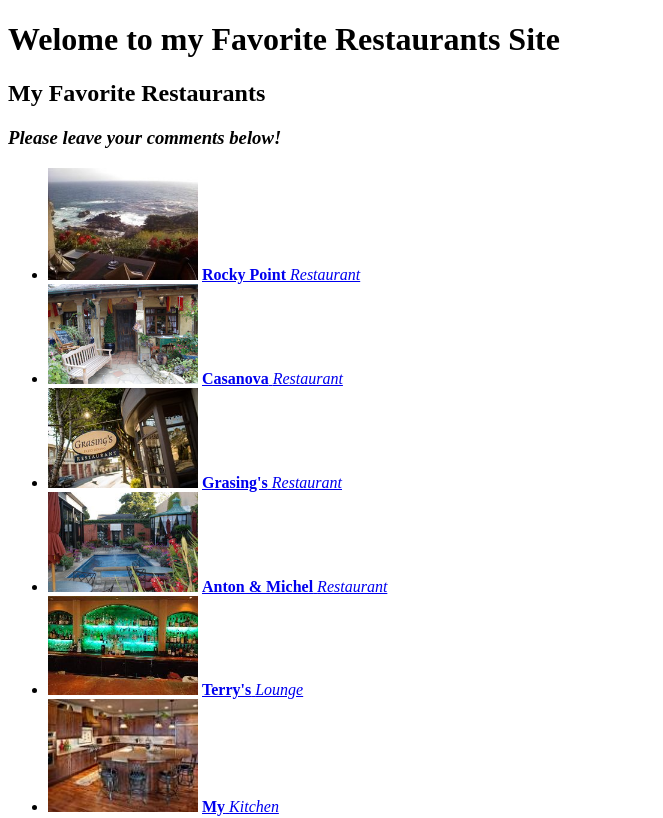
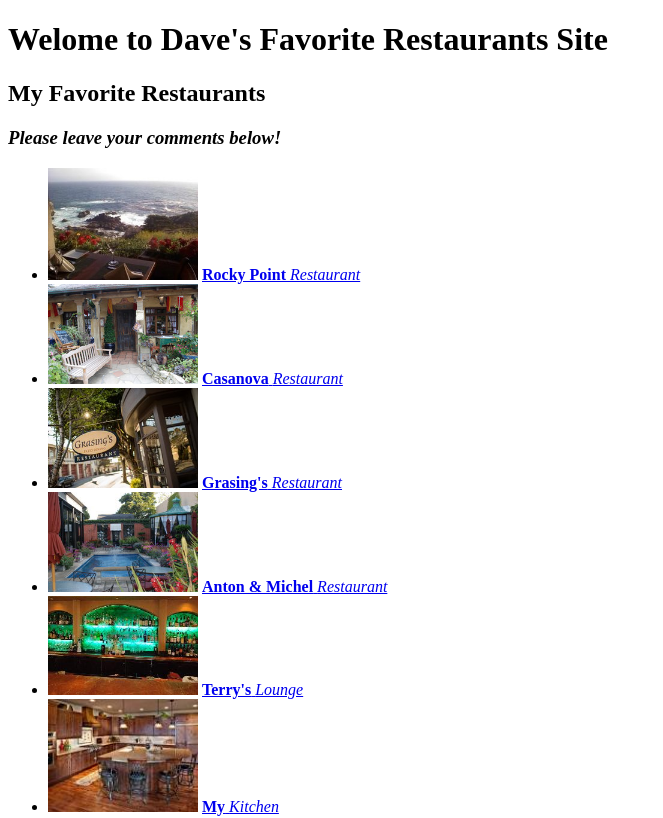
Before and after one commit to dab80/html_basics, a plain HTML site: page index.html in a window 1280 px wide. Shown: the top 818 px of the page, without its empty margins (0-663 px from the left). Drawn offline with Linux system fonts and the light colour scheme.

```diff
--- a/index.html
+++ b/index.html
@@ -2,10 +2,10 @@
 <html>
   <head>
     <meta charset="utf-8">
-    <title>My Favorite Restaurants</title>
+    <title>Dave's Favorite Restaurants</title>
   </head>
   <body>
-    <h1>Welome to my Favorite Restaurants Site</h1>
+    <h1>Welome to Dave's Favorite Restaurants Site</h1>
     <h2>My Favorite Restaurants</h2>
     <h3><em>Please leave your comments below!</em></h3>
 
```
Also changed, not shown: my_kitchen.html (+1 -1 lines).
